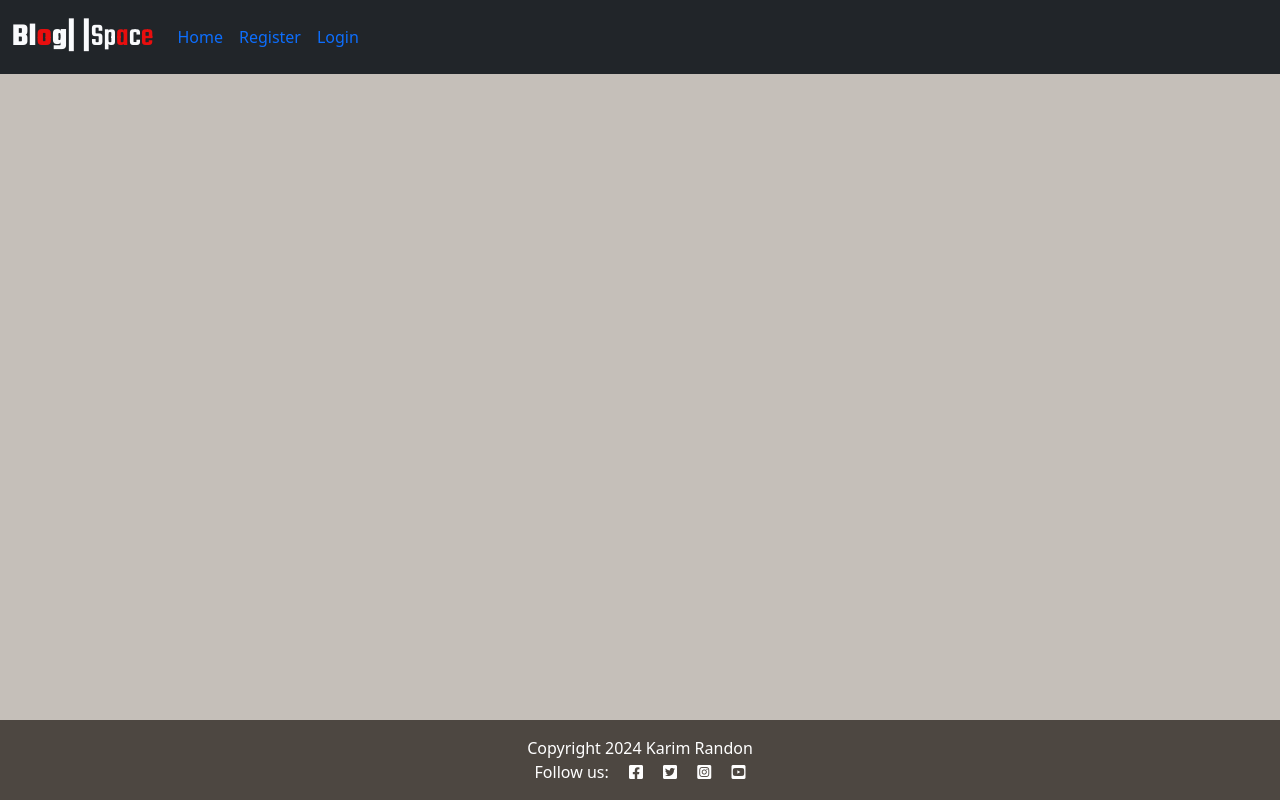
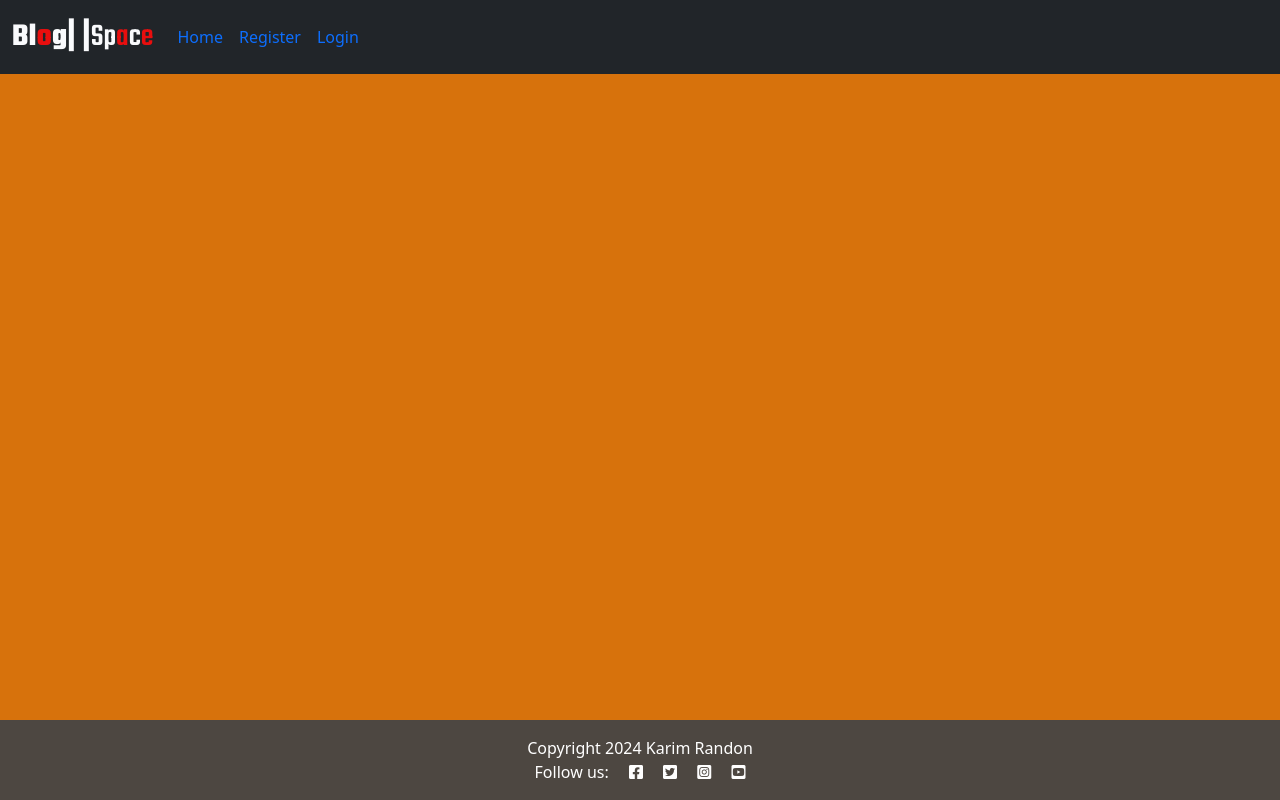
Before and after one commit to krandon1986/project-4-full-stack-blogspace, a Django app: page / in a window 1280 px wide. Run offline with Django 4.2, Linux system fonts and the light colour scheme; data that the repository does not hold is empty; parts of the project's set-up code (start-up, migrations or seed data) failed here and were passed over; some libraries are stand-ins or nearby versions.

Commit message:
commit change

```diff
--- a/blog_space/settings.py
+++ b/blog_space/settings.py
@@ -30,7 +30,7 @@ TEMPLATES_DIR = os.path.join(BASE_DIR, 'templates')
 SECRET_KEY = os.environ.get("SECRET_KEY")
 
 # SECURITY WARNING: don't run with debug turned on in production!
-DEBUG = False
+DEBUG = True
 
 ALLOWED_HOSTS = [
     '8000-krandon1986-project4ful-i046uuchxyn.ws-eu115.gitpod.io',
--- a/static/css/style.css
+++ b/static/css/style.css
@@ -28,7 +28,7 @@ body {
 }
 
 .main-bg {
-    background-color: #c5bfb9;
+    background-color: #d7720c;
 }
 
 .card {
```
